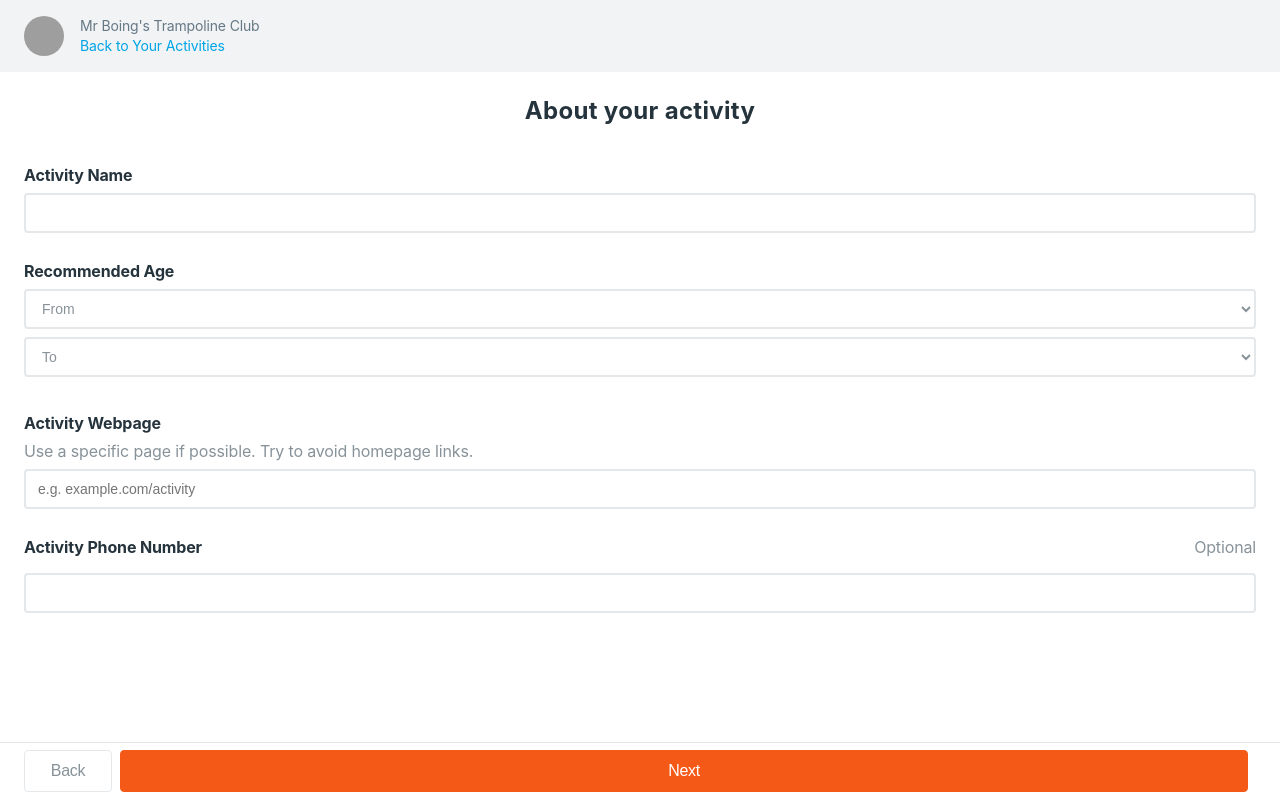
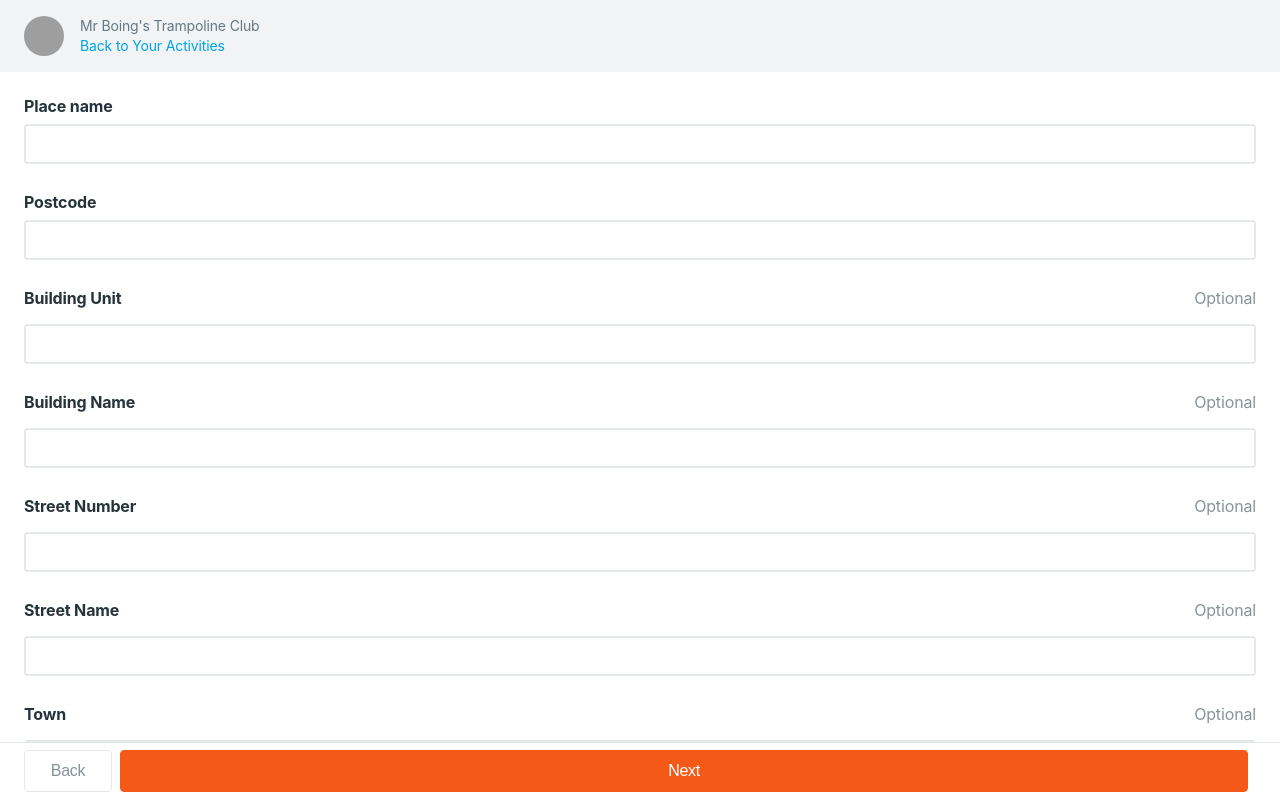
Before and after one commit to kevincarrogan/hoop, a React (Create React App) app: page / in a window 1280 px wide. Built offline with nearby package versions, Linux system fonts and the light colour scheme; grey boxes are pictures that could not be loaded.

Commit message:
Add address form for activity.
Currently switches out instead of about form.

```diff
--- a/package.json
+++ b/package.json
@@ -5,7 +5,10 @@
   "dependencies": {
     "react": "^16.8.1",
     "react-dom": "^16.8.1",
+    "react-redux": "^6.0.0",
     "react-scripts": "2.1.5",
+    "redux": "^4.0.1",
+    "redux-form": "^8.1.0",
     "redux-logger": "^3.0.6"
   },
   "scripts": {
--- a/src/App.js
+++ b/src/App.js
@@ -5,6 +5,7 @@ import MainSection from './components/MainSection';
 import Footer from './components/Footer';
 
 import AboutActivityForm from './components/AboutActivityForm';
+import AddressActivityForm from './components/AddressActivityForm';
 
 class App extends Component {
   render() {
@@ -13,8 +14,7 @@ class App extends Component {
       <main>
         <Header />
         <MainSection>
-          <h1>About your activity</h1>
-          <AboutActivityForm id={aboutActivityFormId} />
+          <AddressActivityForm id={aboutActivityFormId} />
         </MainSection>
         <Footer>
           <button className="button secondary-action">Back</button>
--- a/src/components/AboutActivityForm.js
+++ b/src/components/AboutActivityForm.js
@@ -6,6 +6,8 @@ import './Form.css';
 const onSubmit = () => {};
 
 let AboutActivityForm = ({ id, handleSubmit }) => (
+  <>
+    <h1>About your activity</h1>
     <Form id={id} className="base-form" onSubmit={handleSubmit(onSubmit)}>
       <div className="form-field">
         <label htmlFor="name">Activity Name</label>
@@ -37,6 +39,7 @@ let AboutActivityForm = ({ id, handleSubmit }) => (
         <Field name="phoneNumber" component="input" type="text" />
       </div>
     </Form>
+  </>
 );
 
 AboutActivityForm = reduxForm({
--- /dev/null
+++ b/src/components/AddressActivityForm.js
@@ -0,0 +1,60 @@
+import React from 'react';
+import { reduxForm, Form, Field } from 'redux-form';
+
+import './Form.css';
+
+const onSubmit = () => {};
+
+let AddressActivityForm = ({ id, handleSubmit }) => (
+  <Form id={id} className="base-form" onSubmit={handleSubmit(onSubmit)}>
+    <div className="form-field">
+      <label htmlFor="placeName">Place name</label>
+      <Field name="placeName" component="input" type="text" />
+    </div>
+    <div className="form-field">
+      <label htmlFor="postcode">Postcode</label>
+      <Field name="postcode" component="input" type="text" />
+    </div>
+    <div className="form-field">
+      <div className="label-wrapper">
+        <label htmlFor="buildingUnit">Building Unit</label>
+        <span className="optional">Optional</span>
+      </div>
+      <Field name="buildingUnit" component="input" type="text" />
+    </div>
+    <div className="form-field">
+      <div className="label-wrapper">
+        <label htmlFor="buildingName">Building Name</label>
+        <span className="optional">Optional</span>
+      </div>
+      <Field name="buildingUnit" component="input" type="text" />
+    </div>
+    <div className="form-field">
+      <div className="label-wrapper">
+        <label htmlFor="streetNumber">Street Number</label>
+        <span className="optional">Optional</span>
+      </div>
+      <Field name="streetNumber" component="input" type="text" />
+    </div>
+    <div className="form-field">
+      <div className="label-wrapper">
+        <label htmlFor="streetName">Street Name</label>
+        <span className="optional">Optional</span>
+      </div>
+      <Field name="streetName" component="input" type="text" />
+    </div>
+    <div className="form-field">
+      <div className="label-wrapper">
+        <label htmlFor="town">Town</label>
+        <span className="optional">Optional</span>
+      </div>
+      <Field name="town" component="input" type="text" />
+    </div>
+  </Form>
+);
+
+AddressActivityForm = reduxForm({
+  form: 'activity'
+})(AddressActivityForm);
+
+export default AddressActivityForm;
--- a/src/index.css
+++ b/src/index.css
@@ -12,6 +12,7 @@ main {
 
 section {
   flex: 1;
+  overflow: scroll;
   padding: 24px;
 }
 
```
Also changed, not shown: 1 other file (tests, documents, lock files or other folders). Lines whose indentation alone changed are shown as unchanged.
